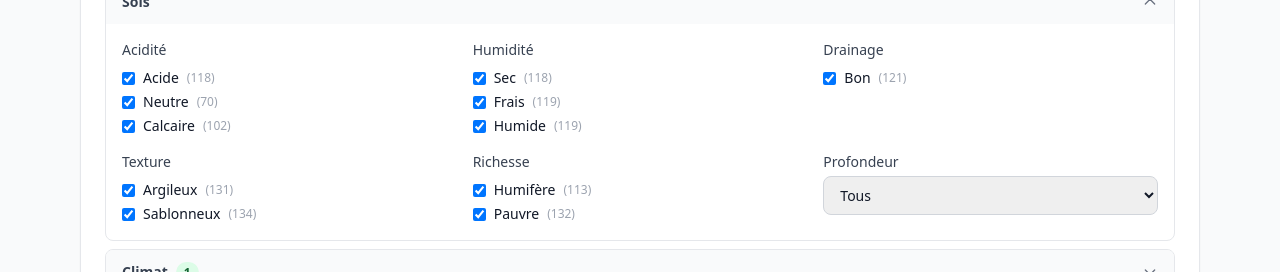
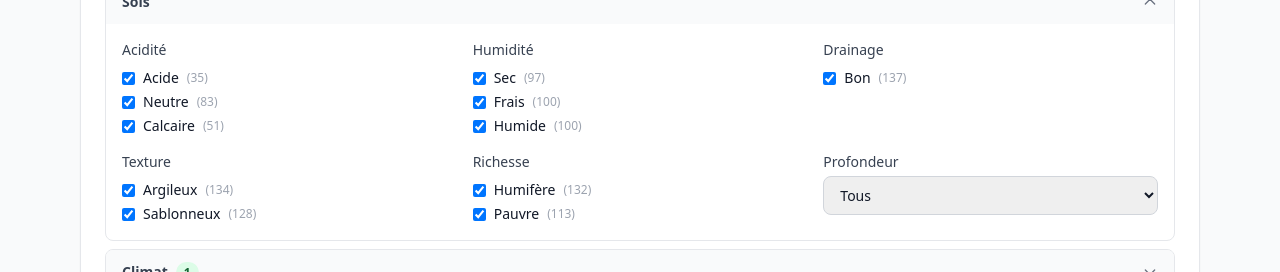
Before and after one commit to gaelg/arbodex, a Next.js app: page / in a window 1280 px wide. Both pictures are taken after a click on the button "Sols". Shown: the part 462-734 px from the top of the page. Built offline with nearby package versions, Linux system fonts and the light colour scheme.

Commit message:
Affiche le nombre d'essences pour ce critère seul (+ autres filtres), pas le résultat du toggle

```diff
--- a/src/components/FilterForm.tsx
+++ b/src/components/FilterForm.tsx
@@ -205,7 +205,7 @@ export default function FormulaireFiltres({
                               .filter((o) => o !== "all")
                               .map((opt) => {
                                 const selected = isOptionSelected(config, opt);
-                                const newValue = selected
+                                const toggleValue = selected
                                   ? value
                                       .split(",")
                                       .filter(Boolean)
@@ -214,18 +214,34 @@ export default function FormulaireFiltres({
                                   : value
                                     ? `${value},${opt}`
                                     : opt;
-                                const count = applyAllFilters(
+                                const toggleCount = applyAllFilters(
                                   arbres,
                                   {
                                     ...filtres,
-                                    [config.key]: newValue,
+                                    [config.key]: toggleValue,
                                   } as any,
                                   FILTERS
                                 ).length;
-                                return { opt, selected, count };
+                                const displayCount = applyAllFilters(
+                                  arbres,
+                                  {
+                                    ...filtres,
+                                    [config.key]: opt,
+                                  } as any,
+                                  FILTERS
+                                ).length;
+                                return {
+                                  opt,
+                                  selected,
+                                  toggleCount,
+                                  displayCount,
+                                };
                               })
-                              .filter(({ count }) => count !== currentCount)
-                              .map(({ opt, selected, count }) => (
+                              .filter(
+                                ({ toggleCount }) =>
+                                  toggleCount !== currentCount
+                              )
+                              .map(({ opt, selected, displayCount }) => (
                                 <label
                                   key={opt}
                                   className="flex items-center gap-2 text-sm"
@@ -240,7 +256,7 @@ export default function FormulaireFiltres({
                                   />
                                   <span>{formatFilterOption(config, opt)}</span>
                                   <span className="text-xs text-gray-400">
-                                    ({count})
+                                    ({displayCount})
                                   </span>
                                 </label>
                               ))}
```
